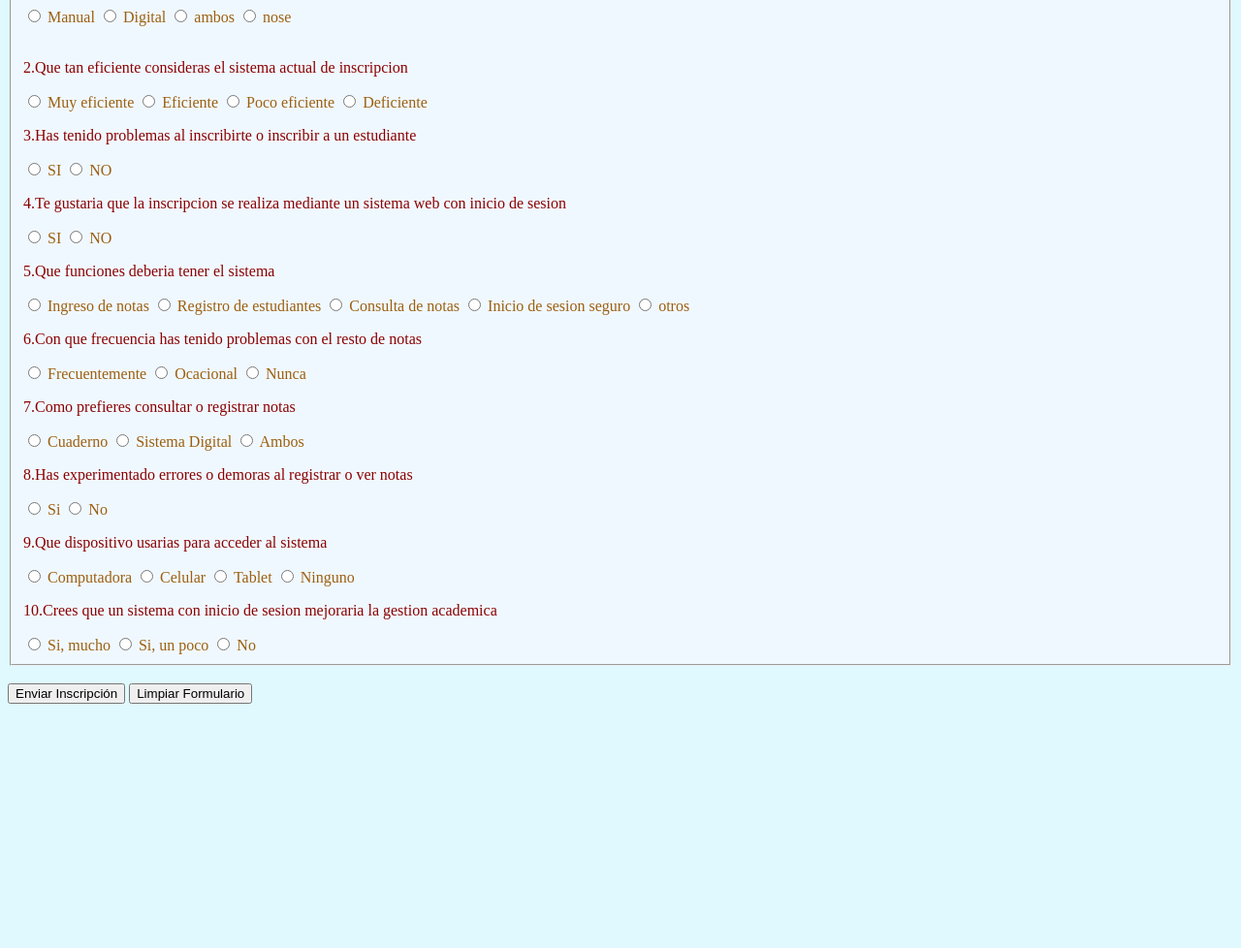
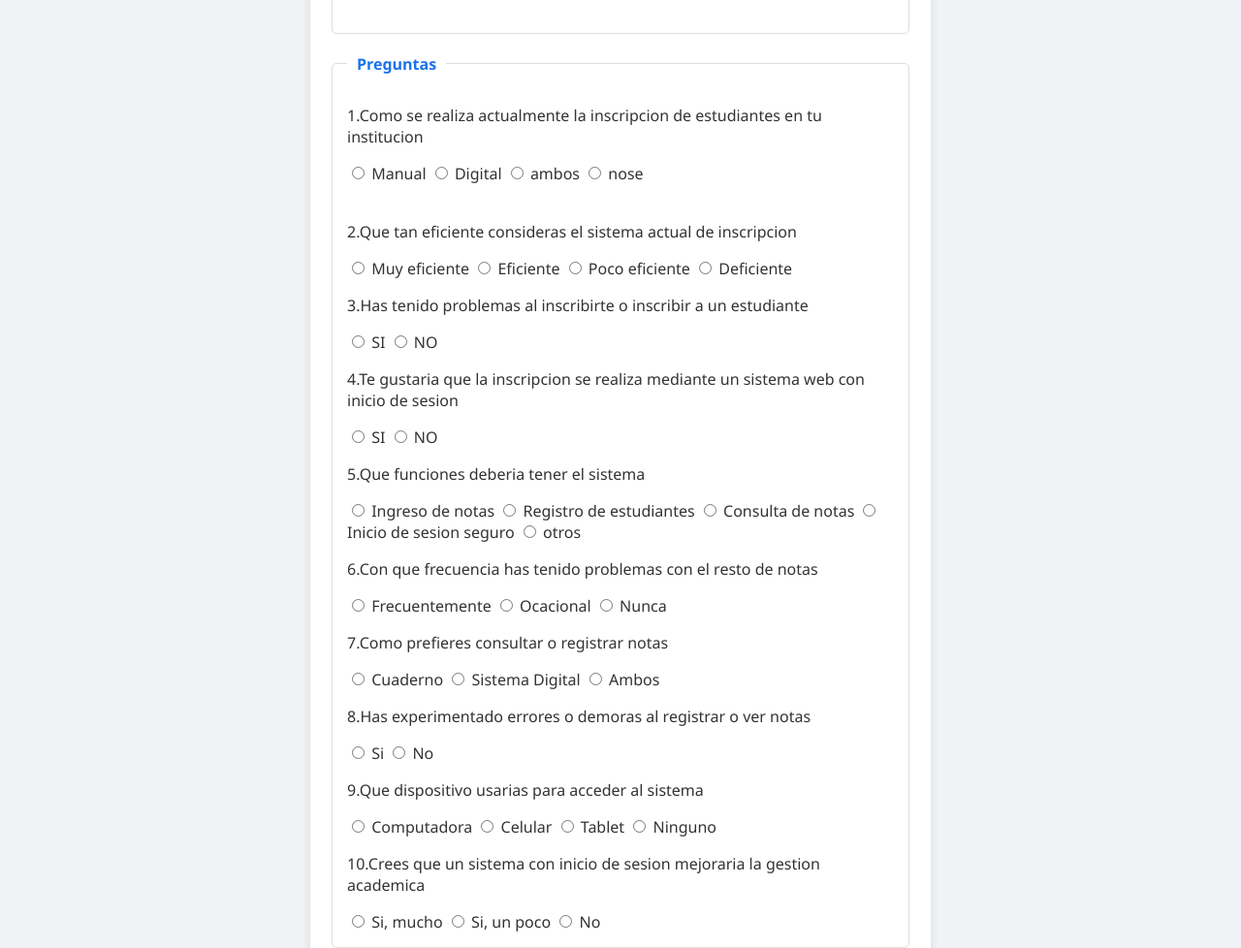
Before and after one commit to filesz2/cuestionario, a plain HTML site: page index.html in a window 1280 px wide. Shown: the part 352-1330 px from the top of the page at 97% size. Before the commit the page ends 1086 px from the top, so only its background shows below. Drawn offline with Linux system fonts and the light colour scheme.

Commit message:
Refactor estilos.css for improved styling

```diff
--- a/estilos.css
+++ b/estilos.css
@@ -1,26 +1,59 @@
-body{
-    background-color: rgb(223, 249, 255);
+body {
+    font-family: 'Segoe UI', Tahoma, Geneva, Verdana, sans-serif;
+    background-color: #f0f2f5;
+    padding: 20px;
+    color: #333;
 }
+
 h1 {
-    color:darkred;
+    text-align: center;
+    color: #1a73e8;
 }
-p {
-    color:darkred;
+
+form {
+    max-width: 600px;
+    margin: 0 auto;
+    background: white;
+    padding: 20px;
+    border-radius: 8px;
+    box-shadow: 0 2px 10px rgba(0,0,0,0.1);
 }
-li{
-    color:brown;
+
+fieldset {
+    border: 1px solid #ddd;
+    border-radius: 5px;
+    margin-bottom: 20px;
+    padding: 15px;
 }
-tr{
-    color: blue;
 
+legend {
+    font-weight: bold;
+    color: #1a73e8;
+    padding: 0 10px;
 }
-label{
-    color:rgb(156, 95, 15);
-    background-color:aliceblue;
+
+/* Hacer los botones grandes para el celular */
+button {
+    width: 100%;
+    padding: 15px;
+    margin-top: 10px;
+    border: none;
+    border-radius: 5px;
+    font-size: 16px;
+    cursor: pointer;
+    transition: 0.3s;
 }
-fieldset{
-    background-color: aliceblue;
+
+button[type="submit"] {
+    background-color: #28a745;
+    color: white;
 }
-legend{
-    color:darkred;
+
+button[type="reset"] {
+    background-color: #dc3545;
+    color: white;
 }
+
+button:hover {
+    opacity: 0.8;
+}
```
